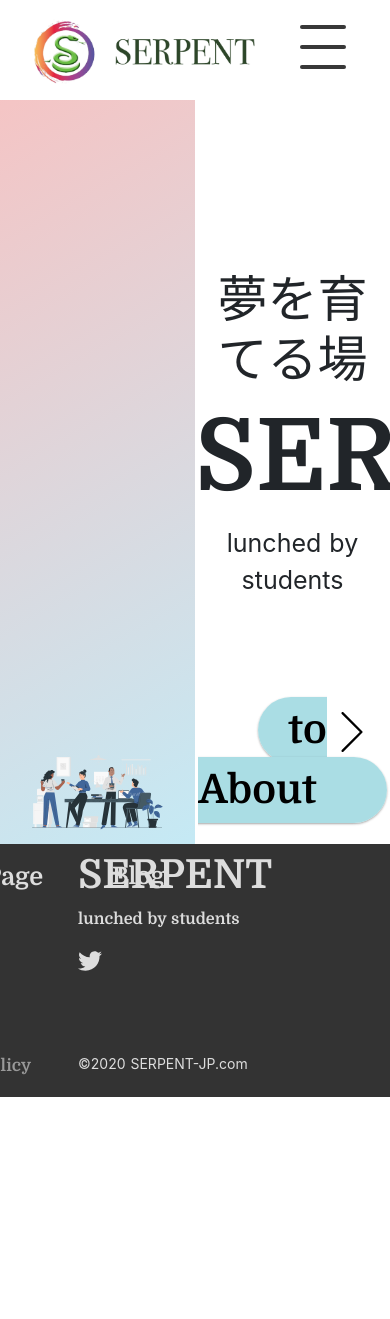
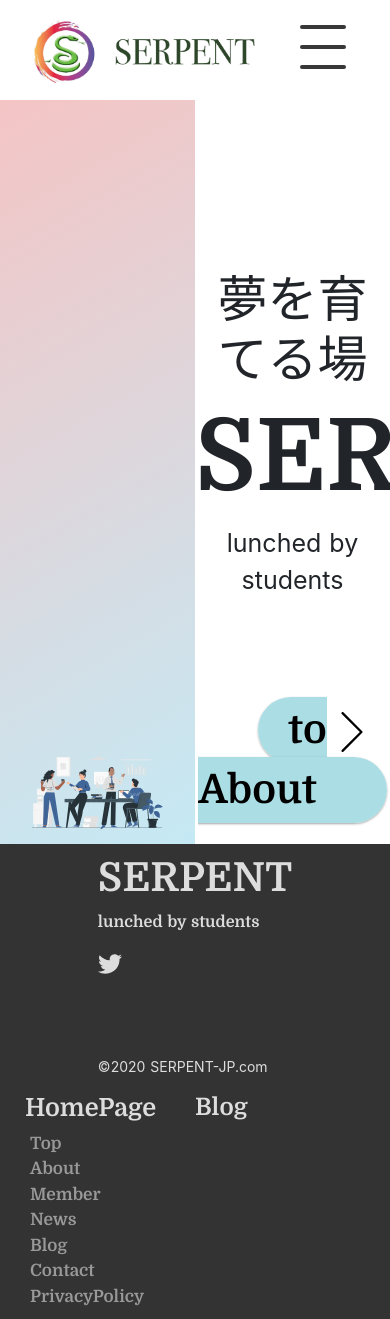
Before and after one commit to SERPENT-JP/SERPENT_website, a Nuxt app: page / in a window 390 px wide. Shown: the top 1319 px of the page. Before the commit the page ends 1097 px from the top, so only its background shows below. Built offline with nearby package versions, Linux system fonts and the light colour scheme; a web font is replaced by a local one.

Commit message:
make-footer-responsive

```diff
--- a/components/Footer.vue
+++ b/components/Footer.vue
@@ -147,4 +147,27 @@ li {
     font-family: "Domine", serif;
     width: 200px;
 }
+@media (max-width: 1100px) {
+    .page-footer {
+        padding: 30px;
+    }
+}
+@media (max-width: 700px) {
+    .page-footer {
+        padding: 10px;
+    }
+    .footer-meta-box {
+        position: initial;
+    }
+    .site-map {
+        position: initial;
+    }
+    .page-footer {
+        height: auto;
+    }
+    .site-map-left,
+    .site-map-right {
+        width: 170px;
+    }
+}
 </style>
```
